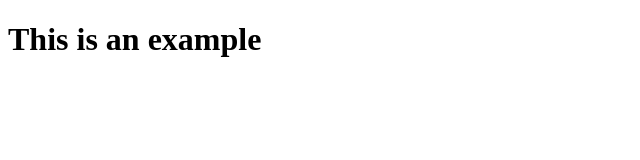
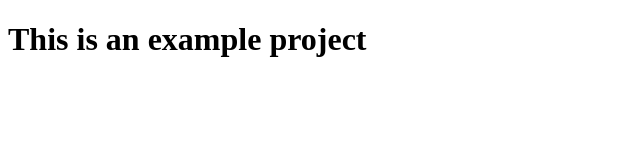
Before and after one commit to IegorCZ/my-first-project, a plain HTML site: page index.html in a window 1280 px wide. Shown: the whole page, without its empty margins (0-640 px from the left). Drawn offline with Linux system fonts and the light colour scheme.

Commit message:
add index file

```diff
--- a/index.html
+++ b/index.html
@@ -6,6 +6,6 @@
     <title>Document</title>
   </head>
   <body>
-    <h1>This is an example</h1>
+    <h1>This is an example project</h1>
   </body>
 </html>
```
